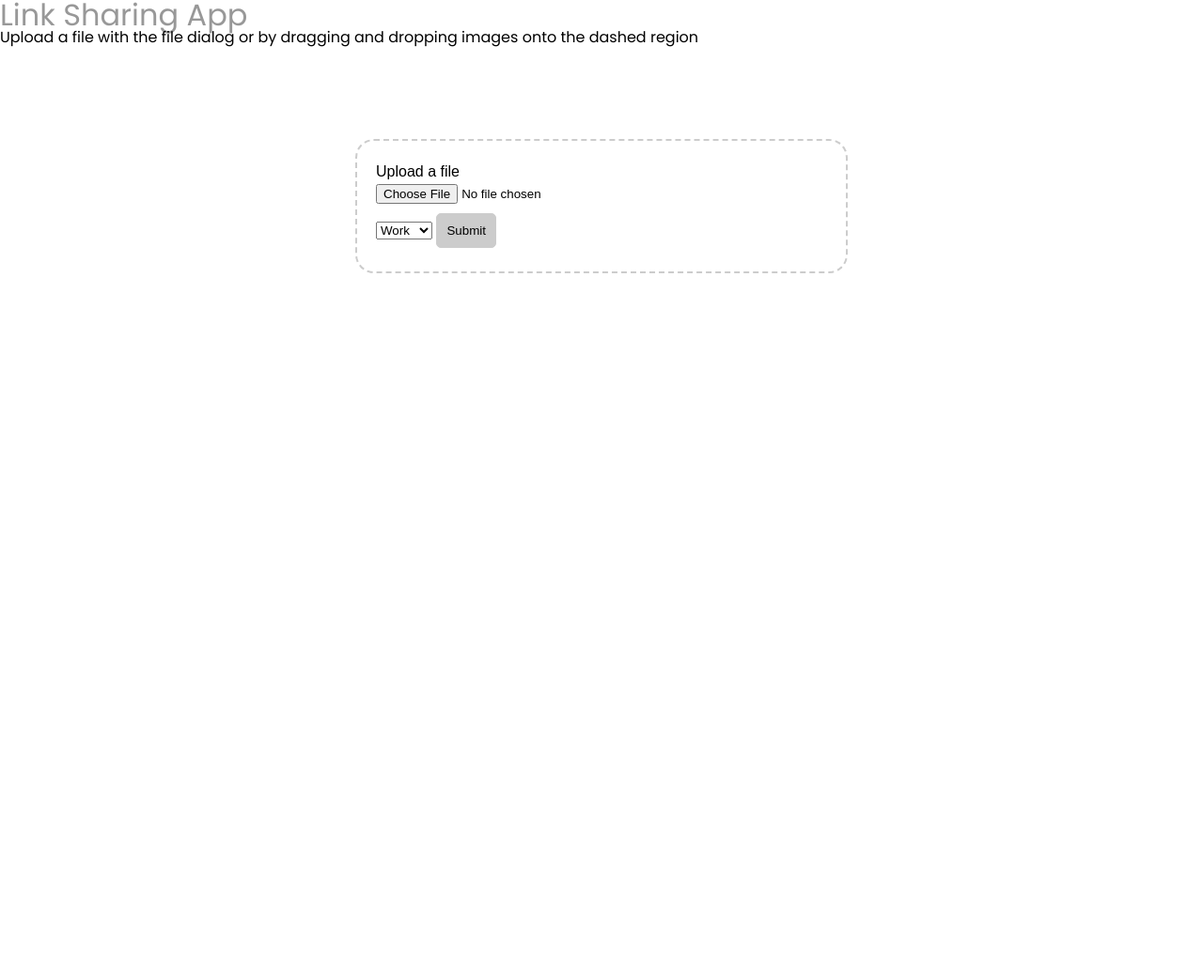
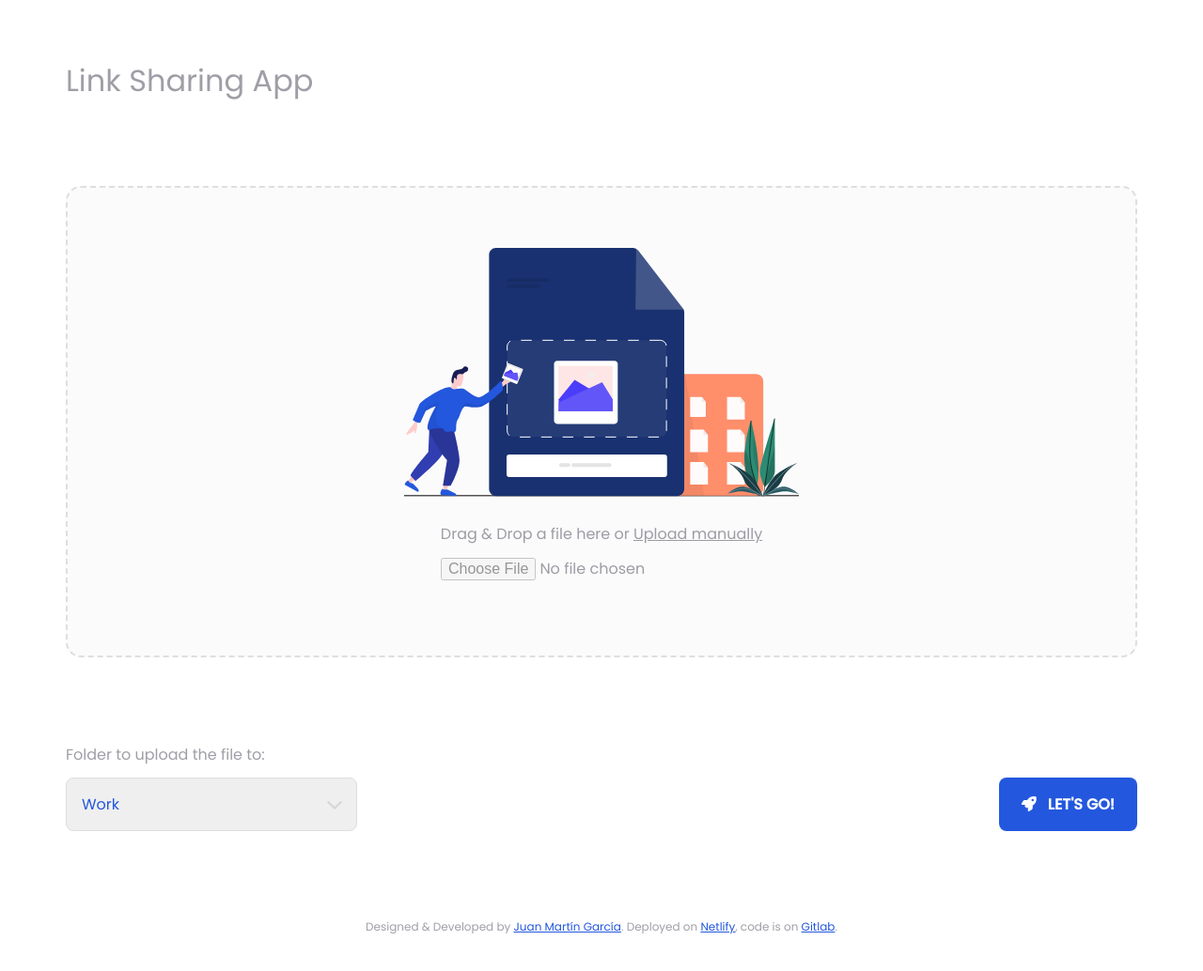
Before and after one commit to imjuangarcia/link-sharing-app, a website: page public/index.html in a window 1280 px wide. Shown: the whole page at 94% size. Before the commit the page ends 800 px from the top, so only its background shows below. Drawn offline with Linux system fonts and the light colour scheme.

Commit message:
Styles for initial page

```diff
--- a/public/index.html
+++ b/public/index.html
@@ -21,21 +21,42 @@
 </head>
 
 <body>
+  <main>
+    <header>
       <h1>Link Sharing App</h1>
+    </header>
 
-  <p>Upload a file with the file dialog or by dragging and dropping images onto the dashed region</p>
-
-  <div id="drop-area">
-    <form method="post" enctype="multipart/form-data" action="/links/work">
-      <label for="fileElement">Upload a file</label>
-      <input type="file" name="upload" id="fileElement" onchange="handleFiles(this.files)" />
+    <section class="drag-and-drop" id="drop-area">
+      <img src="images/upload.svg" alt="Illustration of a man with an image on his hand">
+      <form method="post" enctype="multipart/form-data" action="/links/work" id="upload">
+        <label for="fileElement">Drag &amp; Drop a file here or <span>Upload manually</span></label>
+        <input type="file" name="upload" id="fileElement" onchange="handleFiles(this.files)" required />
+      </form>
+    </section>
+    <div class="submit-ctas">
+      <div class="select-container">
+        <label for="folder">Folder to upload the file to:</label>
         <select name="folder" id="folder">
           <option value="work">Work</option>
           <option value="admin">Admin</option>
         </select>
-      <input type="submit" class="button" />
-    </form>
       </div>
+      <button type="submit" form="upload">
+        <i class="fas fa-rocket"></i>
+        Let's Go!
+      </button>
+    </div>
+    <footer>
+      <p>
+        Designed &amp; Developed by <a href="https://www.juangarcia.design" target="_blank"
+          rel="noopener noreferrer">Juan Mart&iacute;n Garc&iacute;a</a>. Deployed on <a href="https://www.netlify.com"
+          target="_blank" rel="noopener noreferrer">Netlify</a>, code is on <a
+          href="https://gitlab.com/jmg-side-projects/link-sharing-app" target="_blank"
+          rel="noopener noreferrer">Gitlab</a>.
+      </p>
+    </footer>
+  </main>
+  <script src="https://kit.fontawesome.com/2afe2b3583.js" crossorigin="anonymous"></script>
   <script src="js/changeFormAction.js"></script>
   <script src="js/dragAndDrop.js"></script>
 </body>
--- a/public/style.css
+++ b/public/style.css
@@ -3,64 +3,152 @@
 /* fonts */
 @import url("https://fonts.googleapis.com/css?family=Poppins:300,400,500,700i&display=swap");
 
-html {
+* {
   font-family: "Poppins", sans-serif;
 }
 
 /* variables */
 :root {
+  --blue: #2357dd;
   --black: rgb(17, 15, 36);
+  --light-grey: #dedede;
+  --off-white: #fbfbfb;
 }
 
-h1 {
+main {
+  padding: 70px;
+}
+
+/* header */
+header {
+  display: flex;
+  align-items: center;
+}
+
+header h1 {
   font-size: 2rem;
+  color: var(--black);
   opacity: 0.4;
 }
 
-label,
-input {
-  display: block;
-  margin: 5px 0;
+/* drag & drop */
+.drag-and-drop {
+  background: var(--off-white);
+  border: 2px dashed var(--light-grey);
+  padding: 4rem;
+  border-radius: 1rem;
+  margin: 6rem auto;
+  display: flex;
+  flex-direction: column;
+  align-items: center;
 }
 
-#drop-area {
-  border: 2px dashed #ccc;
-  border-radius: 20px;
-  width: 480px;
-  font-family: sans-serif;
-  margin: 100px auto;
-  padding: 20px;
-}
-#drop-area.highlight {
-  border-color: purple;
-}
-p {
-  margin-top: 0;
-}
-.my-form {
-  margin-bottom: 10px;
-}
-#gallery {
-  margin-top: 10px;
-}
-#gallery img {
-  width: 150px;
-  margin-bottom: 10px;
-  margin-right: 10px;
-  vertical-align: middle;
-}
-.button {
-  display: inline-block;
-  padding: 10px;
-  background: #ccc;
-  cursor: pointer;
-  border-radius: 5px;
-  border: 1px solid #ccc;
-}
-.button:hover {
-  background: #ddd;
+.drag-and-drop img {
+  margin-bottom: 2rem;
 }
 
+.drag-and-drop form {
+  display: flex;
+  flex-direction: column;
+  align-items: center;
+}
+
+.drag-and-drop form label,
+.drag-and-drop form input {
+  font-size: 1rem;
+  color: var(--black);
+  opacity: 0.4;
+  margin-bottom: 1rem;
+}
+
+.drag-and-drop form label span {
+  text-decoration: underline;
+}
+
+.drag-and-drop.highlight {
+  border-color: var(--blue);
+  background-color: rgba(35, 87, 221, 0.04);
+}
+
+.submit-ctas {
+  display: flex;
+}
+
+.submit-ctas .select-container {
+  display: flex;
+  flex-direction: column;
+}
+
+.submit-ctas .select-container {
+  flex: 1;
+}
+
+.submit-ctas .select-container label {
+  font-size: 1rem;
+  color: var(--black);
+  opacity: 0.4;
+  margin-bottom: 1rem;
+}
+
+.submit-ctas .select-container select {
+  appearance: none;
+  -moz-appearance: none;
+  border: 1px solid var(--light-grey);
+  border-radius: 0.5rem;
+  width: 310px;
+  height: 54px;
+  color: var(--blue);
+  font-size: 1rem;
+  padding: 1rem;
+  flex: 1;
+  background-image: url("images/chevron-down.png");
+  background-size: 1rem;
+  background-position: 95% 1.5rem;
+  background-repeat: no-repeat;
+}
+
+.submit-ctas button {
+  align-self: flex-end;
+  background: var(--blue);
+  color: white;
+  padding: 1rem 1.5rem;
+  border: none;
+  border-radius: 0.5rem;
+  font-size: 1rem;
+  font-weight: 700;
+  text-transform: uppercase;
+  cursor: pointer;
+  transition: all 0.3s ease-in-out;
+}
+
+.submit-ctas button:hover {
+  opacity: 0.8;
+}
+
+.submit-ctas button i {
+  margin-right: 0.5rem;
+}
+
+/* footer */
+footer {
+  margin-top: 6rem;
+  text-align: center;
+}
+
+footer p {
+  font-size: 0.75rem;
+  color: rgba(17, 15, 36, 0.4);
+}
+
+footer p a {
+  color: var(--blue);
+}
+
+footer p a:hover {
+  text-decoration: none;
+}
+
+/* tooltip */
 .tooltip {
   position: relative;
   display: inline-block;
```
Also changed, not shown: public/error.html (+7 -2 lines), public/success.html (+5 -0 lines), public/images/chevron-down.png (added), public/images/upload.svg (added). Lines whose indentation alone changed are shown as unchanged.
